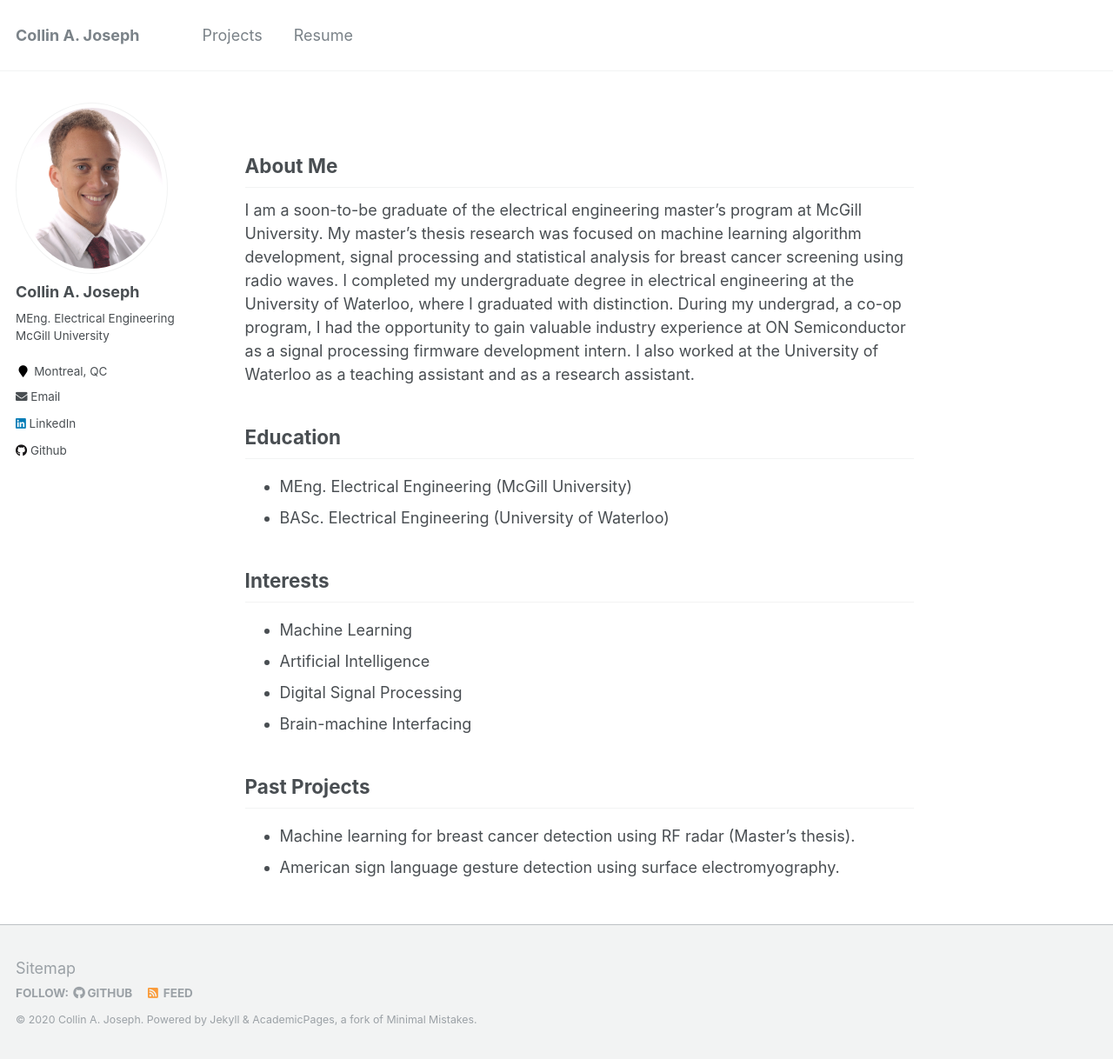
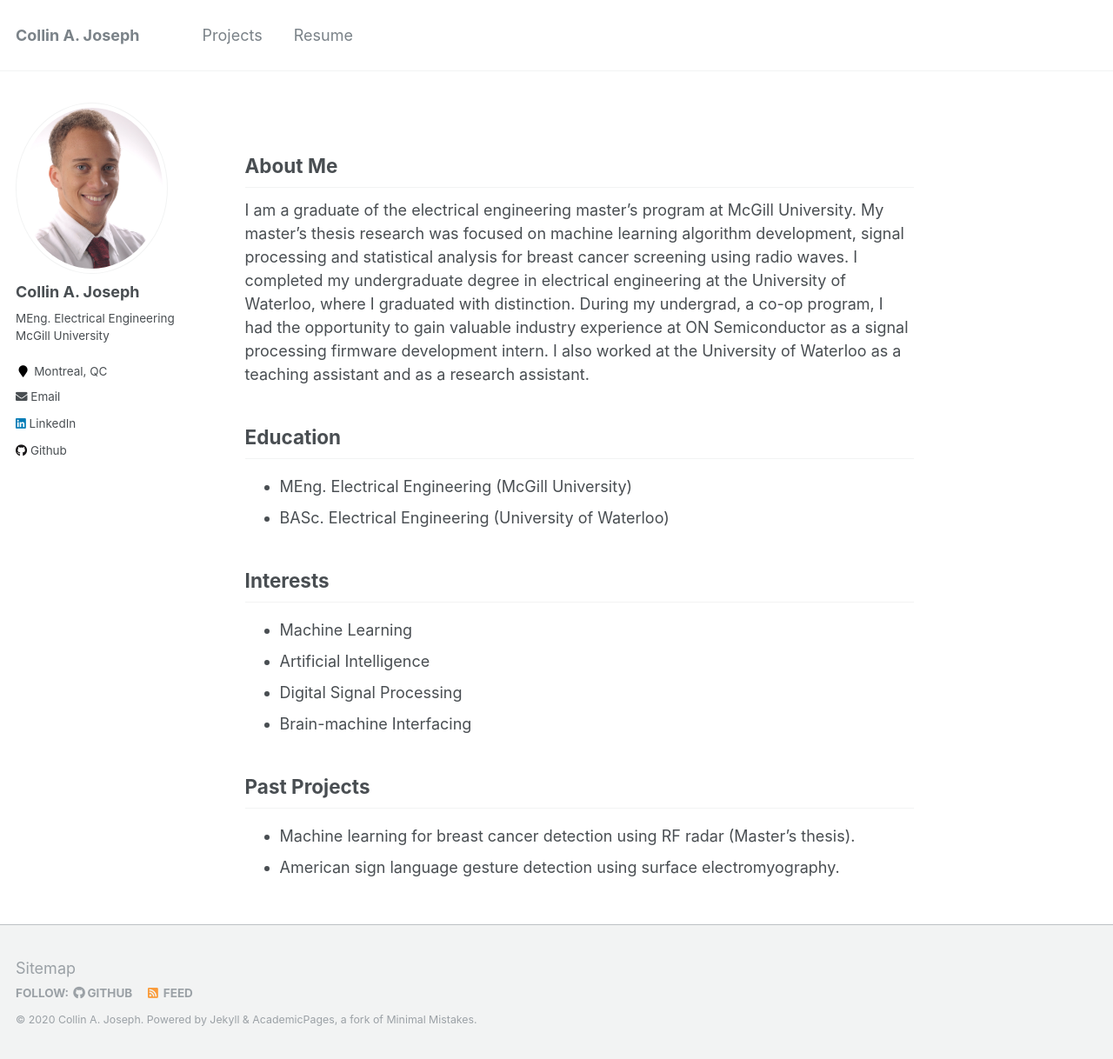
Before and after one commit to collinquintyne/collinquintyne.github.io, a Jekyll site: the page built from _pages/about.md, in a window 1280 px wide and 1218 px high. Shown: the whole window at 87% size. Built offline with Jekyll 4.4.1, drawn with Linux system fonts in a browser that asks for light colours.

Commit message:
small bio update

```diff
--- a/_pages/about.md
+++ b/_pages/about.md
@@ -10,7 +10,7 @@
 ---
 
 ## About Me
-I am a soon-to-be graduate of the electrical engineering master's program at McGill University. My master's thesis research was focused on machine learning algorithm development, signal processing and statistical analysis for breast cancer screening using radio waves. I completed my undergraduate degree in electrical engineering at the University of Waterloo, where I graduated with distinction. During my undergrad, a co-op program, I had the opportunity to gain valuable industry experience at ON Semiconductor as a signal processing firmware development intern. I also worked at the University of Waterloo as a teaching assistant and as a research assistant.
+I am a graduate of the electrical engineering master's program at McGill University. My master's thesis research was focused on machine learning algorithm development, signal processing and statistical analysis for breast cancer screening using radio waves. I completed my undergraduate degree in electrical engineering at the University of Waterloo, where I graduated with distinction. During my undergrad, a co-op program, I had the opportunity to gain valuable industry experience at ON Semiconductor as a signal processing firmware development intern. I also worked at the University of Waterloo as a teaching assistant and as a research assistant.
 
 ## Education
 * MEng. Electrical Engineering (McGill University)
--- a/_pages/projects.html
+++ b/_pages/projects.html
@@ -7,7 +7,6 @@
 
 {% include base_path %}
 
-
 {% for post in site.projects %}
   {% include archive-single.html %}
 {% endfor %}
```
